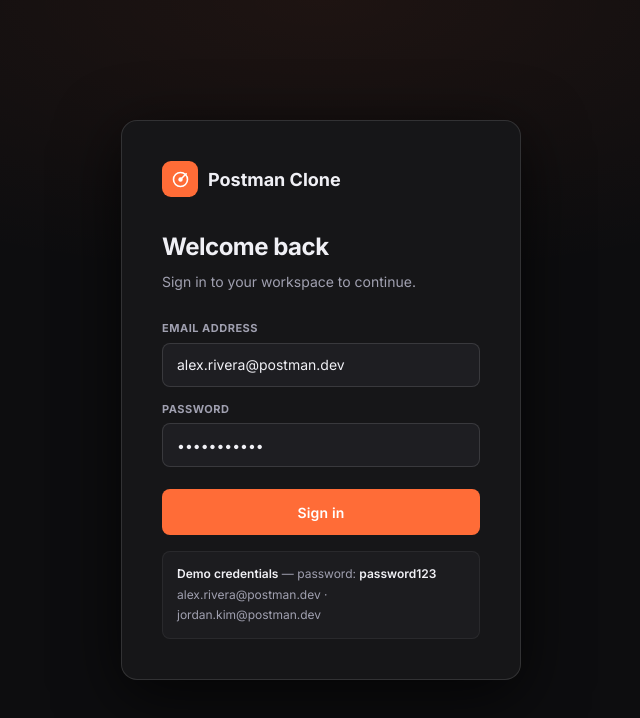
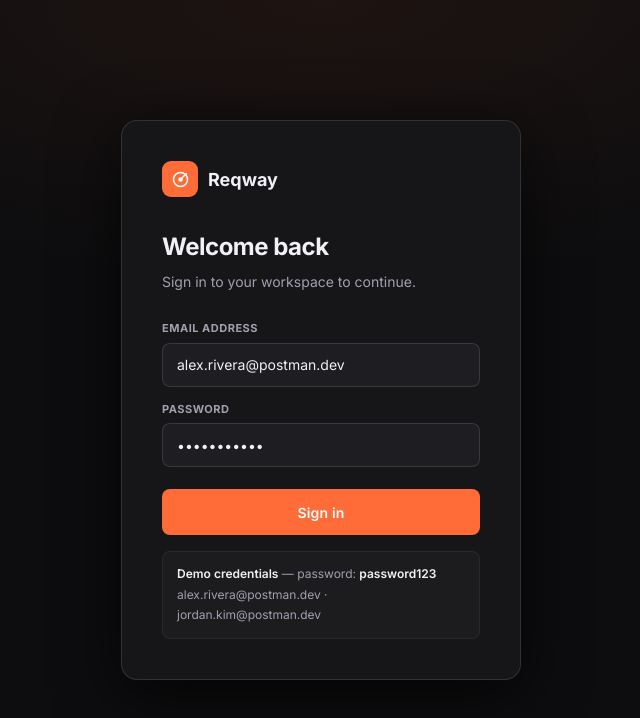
Before and after one commit to roshnithakor07/coderepo-react-node-postman, a React (Vite) app in the folder frontend/: page / in a window 1280 px wide. Shown: the top 718 px of the page, without its empty margins (319-959 px from the left). Built offline with nearby package versions, Linux system fonts and the light colour scheme; no server answers.

Commit message:
feat: rename product to Reqway

```diff
--- a/frontend/index.html
+++ b/frontend/index.html
@@ -4,7 +4,7 @@
 		<meta charset="UTF-8" />
 		<link rel="icon" type="image/svg+xml" href="/favicon.svg" />
 		<meta name="viewport" content="width=device-width, initial-scale=1.0" />
-		<title>Postman Clone</title>
+		<title>Reqway</title>
 	</head>
 	<body>
 		<div id="root"></div>
--- a/frontend/src/App.jsx
+++ b/frontend/src/App.jsx
@@ -29,10 +29,10 @@ function BrandIcon() {
 
 function AppBoot() {
 	return (
-		<div className="app-boot" aria-label="Loading Postman Clone" role="status">
+		<div className="app-boot" aria-label="Loading Reqway" role="status">
 			<div className="app-boot-brand">
 				<div className="brand-icon"><BrandIcon /></div>
-				<span>Postman Clone</span>
+				<span>Reqway</span>
 			</div>
 			<div className="app-boot-progress" aria-hidden="true"><span /></div>
 		</div>
--- a/frontend/src/features/auth/WorkspaceLogin.jsx
+++ b/frontend/src/features/auth/WorkspaceLogin.jsx
@@ -24,7 +24,7 @@ export function WorkspaceLogin({ error, loading, onLogin }) {
 			<div className="login-card">
 				<div className="login-brand">
 					<div className="brand-icon"><BrandIcon /></div>
-					<span>Postman Clone</span>
+					<span>Reqway</span>
 				</div>
 				<h1>Welcome back</h1>
 				<p>Sign in to your workspace to continue.</p>
--- a/frontend/src/features/workspace/AppHeader.jsx
+++ b/frontend/src/features/workspace/AppHeader.jsx
@@ -19,7 +19,7 @@ export function AppHeader({ account, environments, sidebarCollapsed, onToggleSid
 			</button>
 			<div className="header-brand">
 				<div className="brand-icon"><BrandIcon /></div>
-				<span><em>Postman</em> Clone</span>
+				<span>Reqway</span>
 			</div>
 			<div className="header-divider" aria-hidden="true" />
 
```
Also changed, not shown: 2 other files (tests, documents, lock files or other folders).
